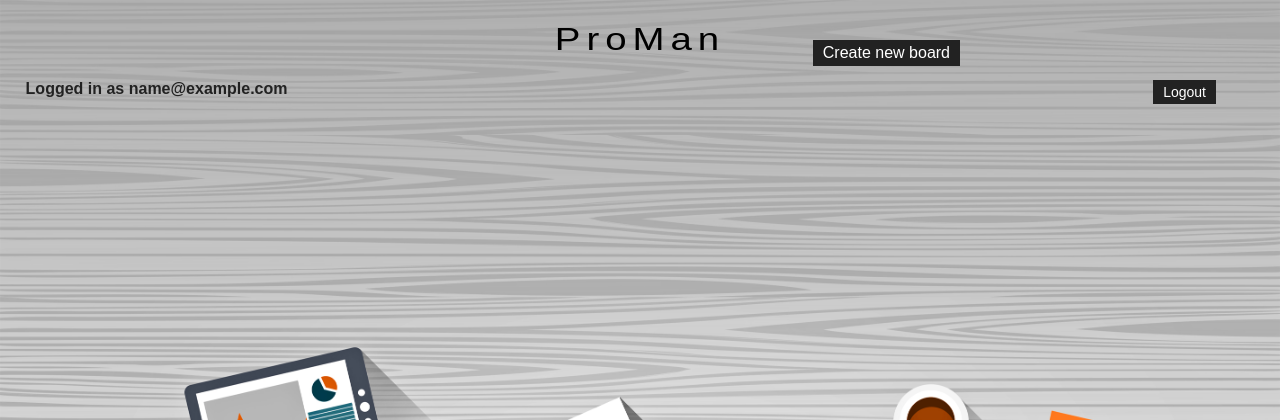
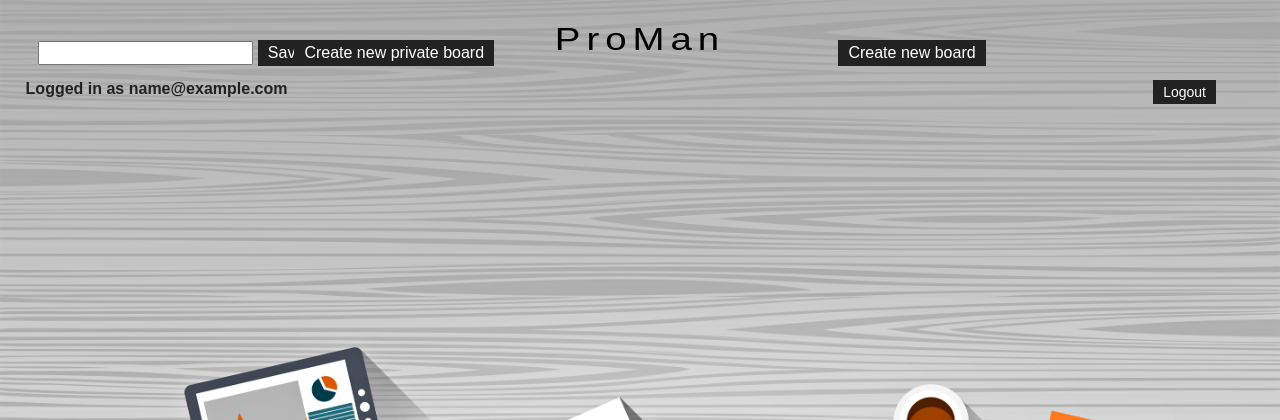
Before and after one commit to CsabaToth70/ProMan, a Flask app: page / in a window 1280 px wide; the page is wider, and only the part inside the window is pictured. Shown: the top 420 px of that part. Run offline with Flask 2, Linux system fonts and the light colour scheme; the visitor is signed in with stand-in values (Sample User, id 1); data that the repository does not hold is empty; parts of the project's set-up code (start-up, migrations or seed data) failed here and were passed over; some libraries are stand-ins or nearby versions.

Commit message:
feat: add private board button initiation

```diff
--- a/data/create_tables.sql
+++ b/data/create_tables.sql
@@ -3,7 +3,8 @@ DROP TABLE IF EXISTS boards;
 DROP TABLE IF EXISTS statuses;
 CREATE TABLE boards (
     id SERIAL PRIMARY KEY,
-    title VARCHAR
+    title VARCHAR,
+    user_id INT
 );
 CREATE TABLE cards (
     id SERIAL PRIMARY KEY,
--- a/static/css/main.css
+++ b/static/css/main.css
@@ -74,7 +74,20 @@ button, .login {
 .new-board {
     position: absolute;
     top: 40px;
-    right: 25%;
+    right: 23%;
+}
+.new-private-board {
+    position: absolute;
+    top: 40px;
+    left: 23%;
+    display: none;
+}
+
+.private-board-title{
+    display: inline-block;
+    position: fixed;
+    left: 3%;
+    top: 40px;
 }
 
 .new-board-title {
--- a/static/js/dom.js
+++ b/static/js/dom.js
@@ -4,6 +4,7 @@ export let dom = {
     init: function () {
         const newBoardButton = document.querySelector('.new-board');
         newBoardButton.addEventListener('click', dom.addNewBoardTitle);
+        dom.showPrivateBoardButton()
     },
     loadBoards: function () {
         dataHandler.getBoards(function (boards) {
@@ -304,19 +305,19 @@ export let dom = {
 
     //*******Add new card***************
     showNewCardButton: function (event) {
-      let currentBoardContainer = dom.getCurrentBoardContainer(event);
-      let newCardButton = currentBoardContainer.querySelector('.board-add-card');
+        let currentBoardContainer = dom.getCurrentBoardContainer(event);
+        let newCardButton = currentBoardContainer.querySelector('.board-add-card');
         newCardButton.style.display = 'inline-block';
         newCardButton.addEventListener('click', dom.showCardInput)
     },
-    showCardInput: function(event){
+    showCardInput: function (event) {
         let currentBoardContainer = dom.getCurrentBoardContainer(event);
         let cardInput = currentBoardContainer.querySelector('.new-card-title');
         cardInput.style.display = 'inline-block';
         let saveButton = event.currentTarget.parentElement.querySelector('.new-card-title button');
         saveButton.addEventListener('click', dom.getNewCard);
     },
-    getNewCard: function(event){
+    getNewCard: function (event) {
         let button = event.currentTarget;
         let inputField = button.parentElement.querySelector('.new-card-input');
         let newCard = inputField.value;
@@ -401,7 +402,7 @@ export let dom = {
         let columns = document.querySelectorAll('.board-column-content');
         dom.initStatusDraggables(cards);
         dom.initStatusDropZones(columns);
-   },
+    },
     initStatusDraggables: function (cards) {
         for (const card of cards) {
             dom.initStatusDraggable(card);
@@ -423,7 +424,7 @@ export let dom = {
         column.addEventListener("dragleave", dom.columnLeaveStatus);
         column.addEventListener("drop", dom.columnDropStatus);
     },
-    dragStartStatus: function(event) {
+    dragStartStatus: function (event) {
         event.currentTarget.classList.add('dragged');
     },
     dragEndStatus: function () {
@@ -433,13 +434,13 @@ export let dom = {
         event.currentTarget.classList.add("over-zone");
         event.preventDefault();
     },
-    columnOverStatus: function(event) {
+    columnOverStatus: function (event) {
         event.preventDefault();
     },
     columnLeaveStatus: function (event) {
         event.currentTarget.classList.remove('over-zone');
     },
-    columnDropStatus: function(event) {
+    columnDropStatus: function (event) {
         event.preventDefault();
         let draggedCard = document.querySelector('.dragged');
         let statusId = event.currentTarget.closest('.board-column').dataset.statusId;
@@ -453,4 +454,28 @@ export let dom = {
         }
         dataHandler.changeDragAndDropStatus(columnDetails);
     },
+    //********New private board************
+    getLoggedInEmail: function () {
+        let loginElement = document.querySelector(".logged-in")
+        if (loginElement !== null) {
+            return loginElement.textContent.split(" ")[3];
+        }
+
+        return loginElement
+    },
+
+    addPrivateBoard: function () {
+
+    },
+
+    showPrivateBoardButton() {
+        let email = dom.getLoggedInEmail();
+        if (email !== null) {
+            let button = document.querySelector(".new-private-board")
+            button.style.display = 'inline-block';
+            button.addEventListener("click", dom.addPrivateBoard)
+
+        }
+    },
+
 }
--- a/templates/index.html
+++ b/templates/index.html
@@ -24,15 +24,20 @@
     <body>
     <h1>ProMan</h1>
     {% if logged_in %}
-        <div class="logged-in">
-            Logged in as {{ logged_in }}
-        </div>
+        <div class="logged-in">Logged in as {{ logged_in }}</div>
     {% endif %}
     <button class="new-board">Create new board</button>
     <form method="post" class="new-board-title">
         <input type="text" name="title" required>
         <button type="submit">Save</button>
     </form>
+
+    <div class="private-board-title">
+        <input type="text" required>
+        <button type="submit">Save</button>
+    </div>
+    <button class="new-private-board">Create new private board</button>
+
     <section class="login">
         {% if not logged_in %}
             <a href="/registration">Register</a>
```
